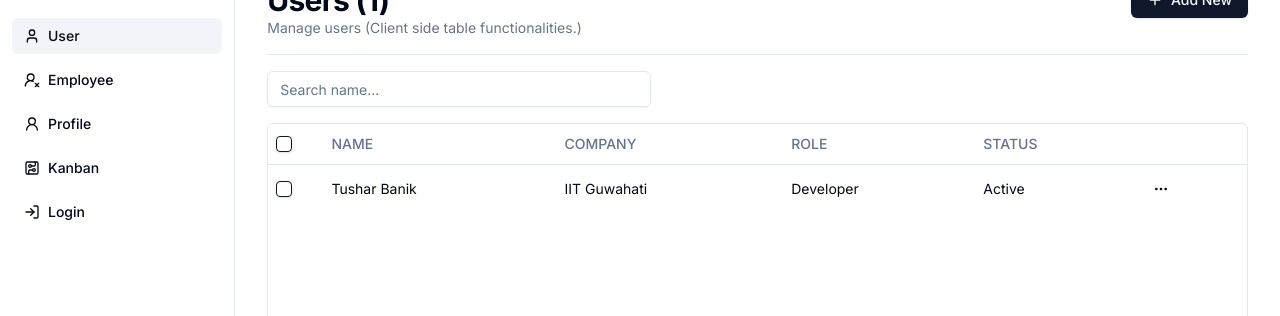
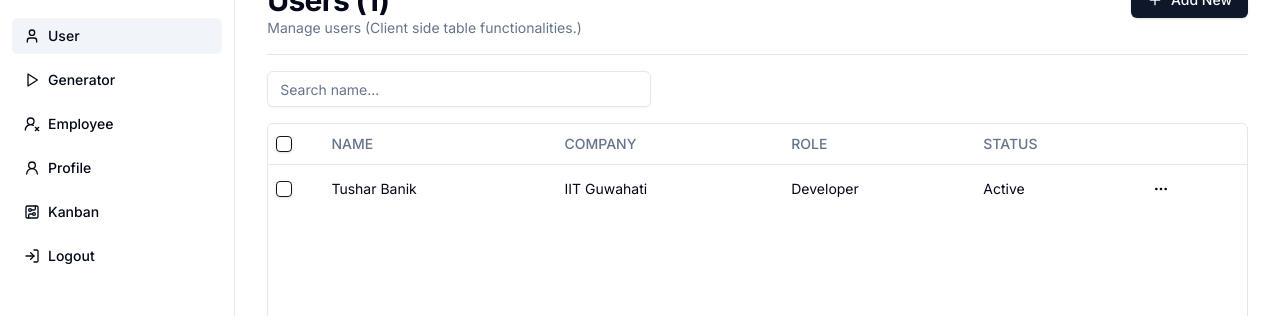
Before and after one commit to Tushar98644/Ribo-Replicator, a Next.js app: page /dashboard/user in a window 1280 px wide. Shown: the part 150-466 px from the top of the page. Built offline with nearby package versions, Linux system fonts and the light colour scheme; no server answers.

Commit message:
sidebar modification

```diff
--- a/src/app/dashboard/generator/page.tsx
+++ b/src/app/dashboard/generator/page.tsx
@@ -2,7 +2,7 @@ import { Tab } from "@/components/tab";
 
 const Home = () => {
   return (
-    <div className="home py-16 h-screen w-screen flex flex-col gap-20 items-center">
+    <div className="space-y-4 py-16 flex flex-col items-center">
       <Tab/>
     </div>
    );
--- a/src/components/icons.tsx
+++ b/src/components/icons.tsx
@@ -1,3 +1,4 @@
+import { generateUploadButton } from "@uploadthing/react";
 import {
   AlertTriangle,
   ArrowRight,
@@ -29,6 +30,7 @@ import {
   User2Icon,
   UserX2Icon,
   X,
+  Play
 } from "lucide-react";
 
 export type Icon = LucideIcon;
@@ -60,6 +62,7 @@ export const Icons = {
   sun: SunMedium,
   moon: Moon,
   laptop: Laptop,
+  generate: Play,
   gitHub: ({ ...props }: LucideProps) => (
     <svg
       aria-hidden="true"
--- a/src/constants/data.ts
+++ b/src/constants/data.ts
@@ -52,6 +52,12 @@ export const navItems: NavItem[] = [
     label: "user",
   },
   {
+    title: "Generator",
+    href: "/dashboard/generator",
+    icon: "generate",
+    label: "generator",
+  },
+  {
     title: "Employee",
     href: "/dashboard/employee",
     icon: "employee",
@@ -70,9 +76,9 @@ export const navItems: NavItem[] = [
     label: "kanban",
   },
   {
-    title: "Login",
+    title: "Logout",
     href: "/",
     icon: "login",
-    label: "login",
+    label: "logout",
   },
 ];
```
